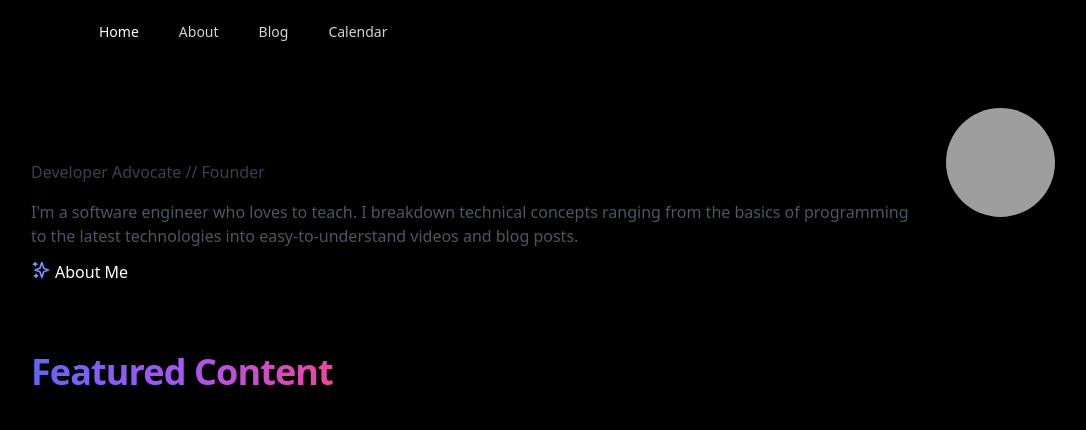
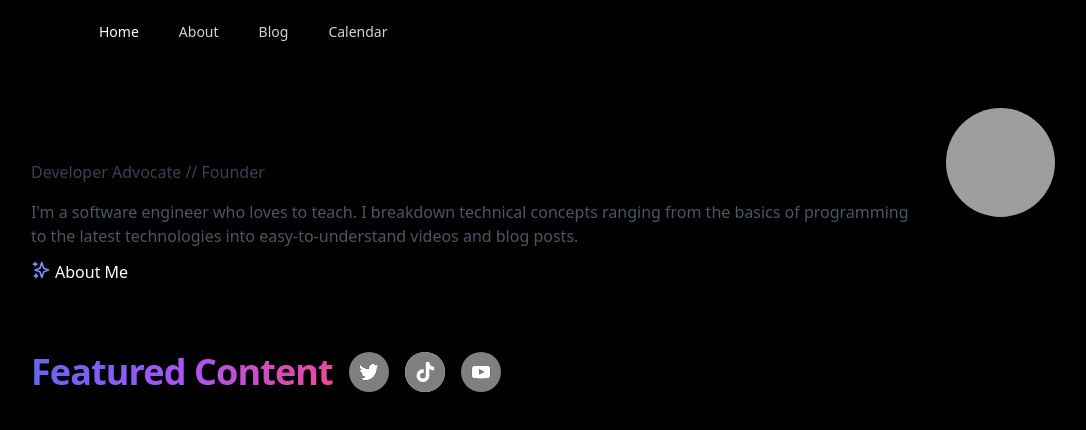
Before and after one commit to womenbuildweb3/30daysofweb3.xyz, a Next.js app: page / in a window 1280 px wide. Shown: the top 430 px of the page, without its empty margins (97-1183 px from the left). Built offline with nearby package versions, Linux system fonts and the light colour scheme; grey boxes are pictures that could not be loaded.

Commit message:
added social media

```diff
--- a/package.json
+++ b/package.json
@@ -12,7 +12,8 @@
     "@heroicons/react": "^1.0.5",
     "next": "12.0.7",
     "react": "17.0.2",
-    "react-dom": "17.0.2"
+    "react-dom": "17.0.2",
+    "react-social-icons": "^5.6.1"
   },
   "devDependencies": {
     "autoprefixer": "^10.4.0",
--- a/pages/index.js
+++ b/pages/index.js
@@ -7,6 +7,7 @@ import TikTok from "../components/TikTok";
 import ScrollSnap from "../components/scrollsnap";
 import Link from "next/link";
 import { SparklesIcon } from '@heroicons/react/outline'
+import { SocialIcon } from 'react-social-icons';
 
 export default function Home() {
     return (
@@ -48,6 +49,7 @@ export default function Home() {
                                     </p>
                                 </Link>
                             </div>
+
                         </div>
                         <div className='w-[80px] sm:w-[176px] relative mb-8 sm:mb-0 mr-auto'>
                             <Image
@@ -59,9 +61,21 @@ export default function Home() {
                             />
                         </div>
                     </div>
+                    <div className="flex flex-row flex-wrap space-x-4">
                     <h3 className='font-bold text-2xl md:text-4xl tracking-tight mb-6 bg-gradient-to-r from-indigo-500  via-purple-500 to-pink-500 bg-clip-text text-transparent'>
                         Featured Content
                     </h3>
+                    <div>
+                        <SocialIcon target="_blank" url="https://twitter.com/camiinthisthang" bgColor="#7f7f7f" fgColor="#fff" style={{ height: 40, width: 40 }} />
+                    </div>
+                    <div>
+                    <SocialIcon target="_blank" url="https://www.tiktok.com/@camiinthisthang?" bgColor="#7f7f7f" fgColor="#fff" style={{ height: 40, width: 40 }} />
+                    </div>
+                    <div>
+                    <SocialIcon target="_blank" url="https://www.youtube.com/channel/UCyEnr-lcCUavJzh0uodvG3w" bgColor="#7f7f7f" fgColor="#fff" style={{ height: 40, width: 40 }} />
+                    </div>
+                </div>
+
                     {/* <div className='flex flex-row flex-wrap justify-between w-full'> */}
                     <div className='flex flex-row w-full overflow-auto'>
                         <div className=''>
```
Also changed, not shown: pages/about.js (+10 -0 lines), 1 other file (tests, documents, lock files or other folders).
